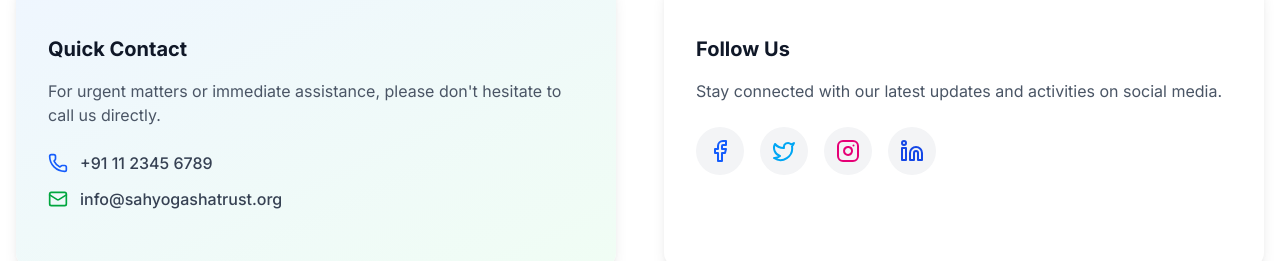
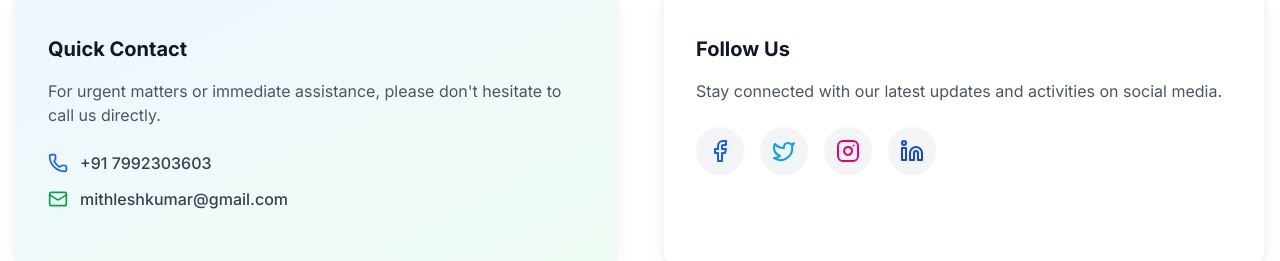
Before and after one commit to vishal9934/sahyog-asha-trust, a Next.js app: page /contact in a window 1280 px wide. Shown: the part 1247-1508 px from the top of the page. Built offline with nearby package versions, Linux system fonts and the light colour scheme; no server answers.

Commit message:
recent activities error message fixed

```diff
--- a/src/app/contact/page.tsx
+++ b/src/app/contact/page.tsx
@@ -189,7 +189,7 @@ export default function ContactPage() {
                   <div className="flex items-center space-x-3">
                     <Phone className="w-5 h-5 text-blue-600" />
                     <span className="text-gray-700 font-medium">
-                      +91 11 2345 6789
+                      +91 7992303603
                     </span>
                   </div>
                   <div className="flex items-center space-x-3">
@@ -198,7 +198,7 @@ export default function ContactPage() {
                       href="mailto:info@sahyogashatrust.org"
                       className="text-gray-700 font-medium hover:underline"
                     >
-                      info@sahyogashatrust.org
+                      mithleshkumar@gmail.com
                     </a>
                   </div>
                 </div>
--- a/src/components/NewsEvents.tsx
+++ b/src/components/NewsEvents.tsx
@@ -111,13 +111,12 @@ export default function NewsEvents() {
             <div className="flex flex-col items-center space-y-4">
               <Loader2 className="w-8 h-8 animate-spin text-blue-600" />
               <p className="text-gray-500">Loading events...</p>
-              <p className="text-sm text-gray-400">
-                This may take a moment if the service is waking up
-              </p>
             </div>
           </div>
         ) : error ? (
-          <div className="text-center py-10 text-red-500">{error}</div>
+          <div className=" py-10 text-red-500">
+            Taking time to load refresh the page
+          </div>
         ) : events.length === 0 ? (
           <div className="flex flex-col items-center justify-center py-20 text-gray-400">
             <AlertCircle className="w-12 h-12 mb-4" />
```
